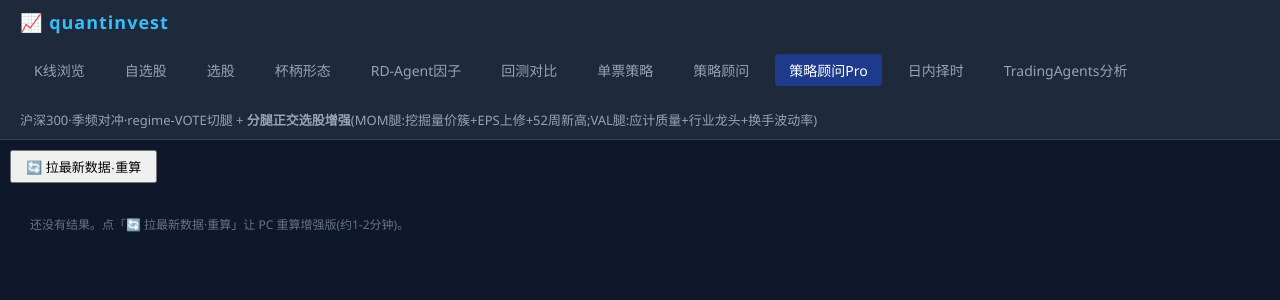
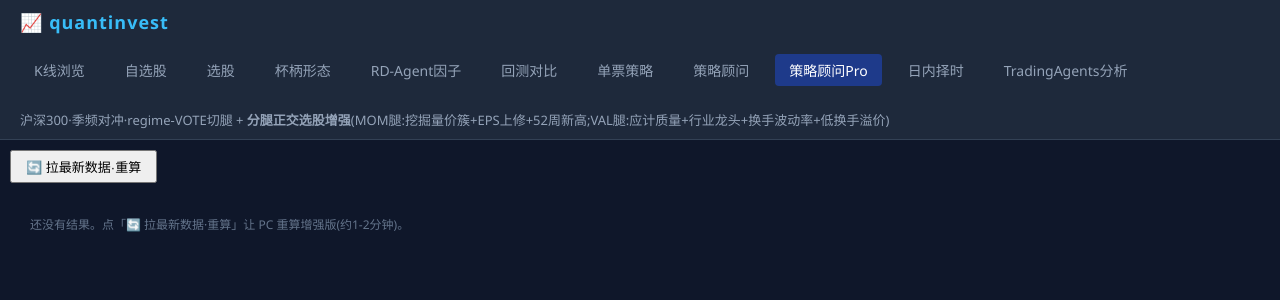
Before and after one commit to binggol/quantinvest, a Flask app: page /advisor-pro in a window 1280 px wide. Shown: the top 300 px of the page. Run offline with Flask 3, Linux system fonts and the light colour scheme; some libraries are stand-ins or nearby versions.

Commit message:
feat(advisor-pro): VAL防御腿再加低换手溢价因子, 换手率复合 (v1.2.0)
换手率家族第一梯队扫描: 低换手溢价negTURN 沪深300 IC@60 0.104/与MOM正交/进组合升, 不冗余于换手波动率:
- VAL防御腿换手复合(换手波动率+低换手溢价): 熊震荡OOS 8.0%/0.73 → 9.6%/0.82, 全样本夏1.64→1.66, 牛市不变19%/0.89
- regime_advisor_pro.py加negTURN+篮子低换手列; 页面同步
- 同族偏度/GTR稳定性/换手趋势/隔夜换手 均弱, 不纳入

Co-Authored-By: Claude Opus 4.8 <noreply@anthropic.com>

```diff
--- a/templates/advisor_pro.html
+++ b/templates/advisor_pro.html
@@ -41,7 +41,7 @@ table.tb th{color:#94a3b8;background:#0f172a;position:sticky;top:0}table.tb td.l
     <a href="/advisor">策略顾问</a><a href="/advisor-pro" class="active">策略顾问Pro</a>
     <a href="/intraday">日内择时</a><a href="/tradingagents">TradingAgents分析</a>
   </nav>
-  <div class="meta">沪深300·季频对冲·regime-VOTE切腿 + <b>分腿正交选股增强</b>(MOM腿:挖掘量价簇+EPS上修+52周新高;VAL腿:应计质量+行业龙头+换手波动率)</div>
+  <div class="meta">沪深300·季频对冲·regime-VOTE切腿 + <b>分腿正交选股增强</b>(MOM腿:挖掘量价簇+EPS上修+52周新高;VAL腿:应计质量+行业龙头+换手波动率+低换手溢价)</div>
 </header>
 
 <div class="ad-wrap">
@@ -65,7 +65,7 @@ table.tb th{color:#94a3b8;background:#0f172a;position:sticky;top:0}table.tb td.l
         <thead><tr>
           <th class="l">#</th><th class="l">代码</th><th class="l">名称</th><th>综合分</th>
           <th>PE</th><th>PB</th><th>市值(亿)</th>
-          <th>应计质量</th><th>EPS上修</th><th>挖掘分</th><th>龙头</th><th>52新高</th><th>换手波动</th>
+          <th>应计质量</th><th>EPS上修</th><th>挖掘分</th><th>龙头</th><th>52新高</th><th>换手波动</th><th>低换手</th>
         </tr></thead>
         <tbody id="bask-rows"></tbody>
       </table>
@@ -122,7 +122,7 @@ function render(d){
       <td>${b.score!=null?b.score.toFixed(2):"-"}</td>
       <td>${b.pe!=null?b.pe:"-"}</td><td>${b.pb!=null?b.pb:"-"}</td><td>${b.mv_yi!=null?b.mv_yi.toLocaleString():"-"}</td>
       <td>${b["应计质量"]!=null?b["应计质量"]:"-"}</td><td>${b["EPS上修"]!=null?b["EPS上修"]:"-"}</td>
-      <td>${b["挖掘分"]!=null?b["挖掘分"]:"-"}</td><td>${b["龙头"]!=null?b["龙头"]:"-"}</td><td>${b["新高"]!=null?b["新高"]:"-"}</td><td>${b["换手波动"]!=null?b["换手波动"]:"-"}</td></tr>`).join("");
+      <td>${b["挖掘分"]!=null?b["挖掘分"]:"-"}</td><td>${b["龙头"]!=null?b["龙头"]:"-"}</td><td>${b["新高"]!=null?b["新高"]:"-"}</td><td>${b["换手波动"]!=null?b["换手波动"]:"-"}</td><td>${b["低换手"]!=null?b["低换手"]:"-"}</td></tr>`).join("");
   document.getElementById("kpis").innerHTML=[
     [`<span class="${cls(t.net_ann)}">${pct(t.net_ann)}</span>`,"净超额/年(对冲后)"],
     [(t.sharpe??0).toFixed(2),"净夏普"],[pct(t.winrate,0),"季度胜率"],
```
